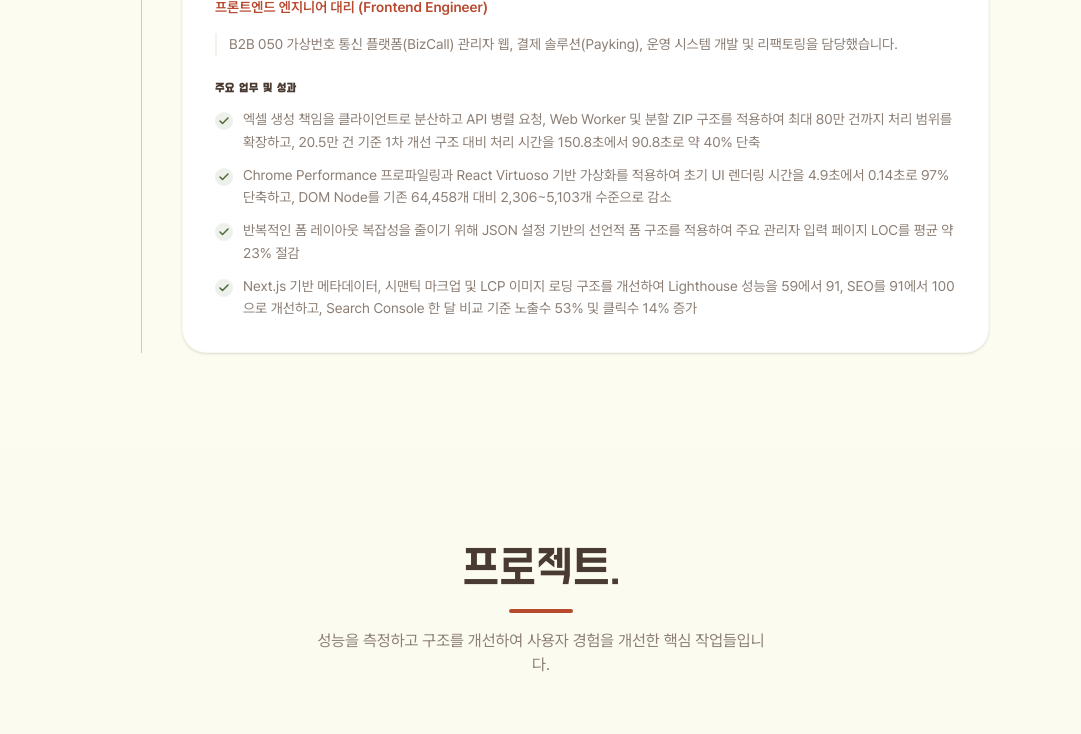
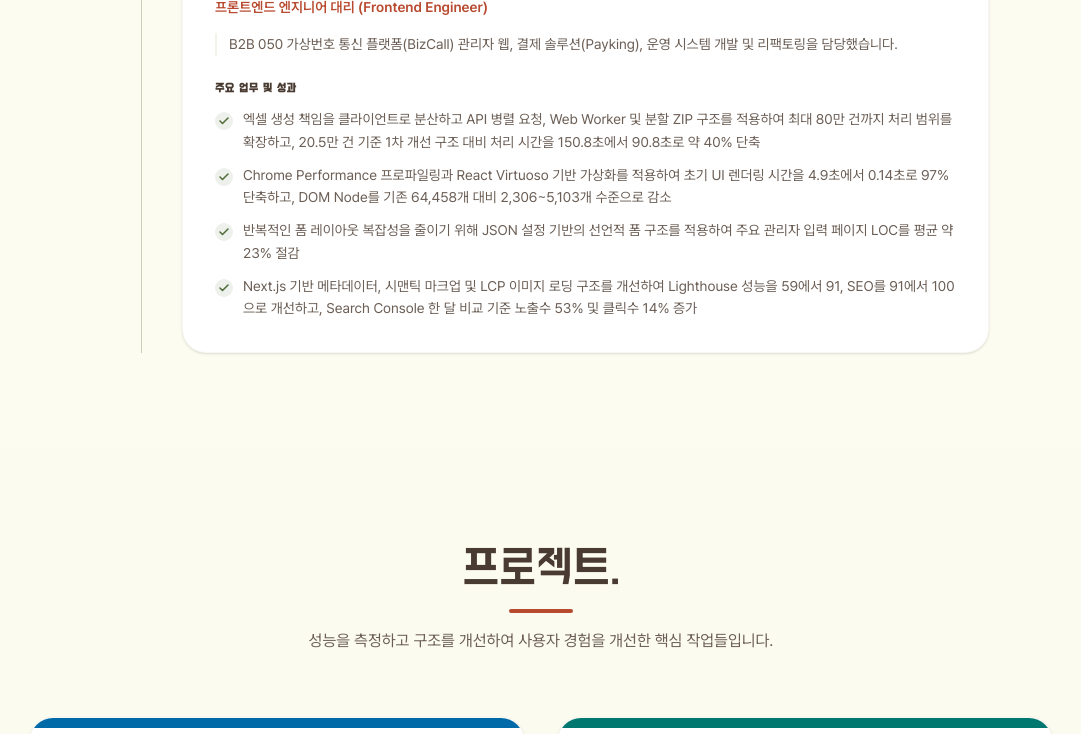
Before and after one commit to 951jth/portpolio, a Next.js app: page / in a window 1280 px wide. Shown: the part 2000-2734 px from the top of the page, without its empty margins (99-1180 px from the left). Built offline with nearby package versions, Linux system fonts and the light colour scheme; no server answers.

Commit message:
style: 이력서 링크 새 탭 열기 적용, 포인트 색상 대비 강화 및 일부 텍스트 레이아웃 수정

```diff
--- a/src/app/globals.css
+++ b/src/app/globals.css
@@ -9,10 +9,10 @@
   --secondary: #4F6B38;
   --primary-foreground: #FFFFFF;
   --secondary-foreground: #FFFFFF;
-  --accent-deep: #BA4A00;
+  --accent-deep: #8A3500;
   --accent-light: #FADCD0;
   --text: #4A3B32;
-  --text-secondary: #8B7E74;
+  --text-secondary: #6B5E55;
   --overlay: rgba(45, 36, 31, 0.4);
 }
 
--- a/src/components/sections/Hero.tsx
+++ b/src/components/sections/Hero.tsx
@@ -3,6 +3,11 @@ import FadeIn from "@/components/ui/FadeIn";
 import Button from "@/components/ui/Button";
 import Image from "next/image";
 import { ArrowRight, Download, Sparkles, ExternalLink } from "lucide-react";
+
+const RESUME_PDF_URL =
+  "https://docs.google.com/document/d/1aWGf-6Tgze3N-VzcidnTqmzwM9TtrAYkS2a5lZcDRWA/export?format=pdf";
+const CAREER_DESCRIPTION_PDF_URL =
+  "https://docs.google.com/document/d/1M0ppSNysFYF1NTTet08LGnsarapuSH_SCuOgxsU0V84/export?format=pdf";
 
 export default function Hero() {
   return (
@@ -105,24 +110,24 @@ export default function Hero() {
           <FadeIn direction="up" delay={0.5}>
             <div className="flex flex-col sm:flex-row gap-3 justify-center lg:justify-start items-center mt-6 w-full">
               <Button
-                href={process.env.NEXT_PUBLIC_RESUME_URL || "/docs/조세훈_이력서_20260507.pdf"}
-                download
+                href={RESUME_PDF_URL}
+                target="_blank"
                 variant="ghost"
                 size="sm"
                 className="w-full sm:w-auto"
                 icon={<Download size={14} />}
-                aria-label="조세훈 이력서 PDF 다운로드"
+                aria-label="조세훈 최신 이력서 PDF 다운로드"
               >
                 이력서 다운로드
               </Button>
               <Button
-                href={process.env.NEXT_PUBLIC_COVER_LETTER_URL || "/docs/조세훈_경력기술서_20260419.pdf"}
-                download
+                href={CAREER_DESCRIPTION_PDF_URL}
+                target="_blank"
                 variant="ghost"
                 size="sm"
                 className="w-full sm:w-auto"
                 icon={<Download size={14} />}
-                aria-label="조세훈 경력기술서 PDF 다운로드"
+                aria-label="조세훈 최신 경력기술서 PDF 다운로드"
               >
                 경력기술서 다운로드
               </Button>
--- a/src/components/sections/Projects.tsx
+++ b/src/components/sections/Projects.tsx
@@ -81,9 +81,8 @@ export default function Projects() {
           </FadeIn>
           <FadeIn direction="up" delay={0.1}>
             <div className="w-16 h-1 bg-primary mx-auto rounded-full mb-4" />
-            <p className="font-pretendard text-text-secondary text-sm sm:text-base max-w-md mx-auto">
-              성능을 측정하고 구조를 개선하여 사용자 경험을 개선한 핵심
-              작업들입니다.
+            <p className="font-pretendard text-text-secondary text-sm sm:text-base max-w-2xl mx-auto md:whitespace-nowrap">
+              성능을 측정하고 구조를 개선하여 사용자 경험을 개선한 핵심 작업들입니다.
             </p>
           </FadeIn>
         </div>
```
